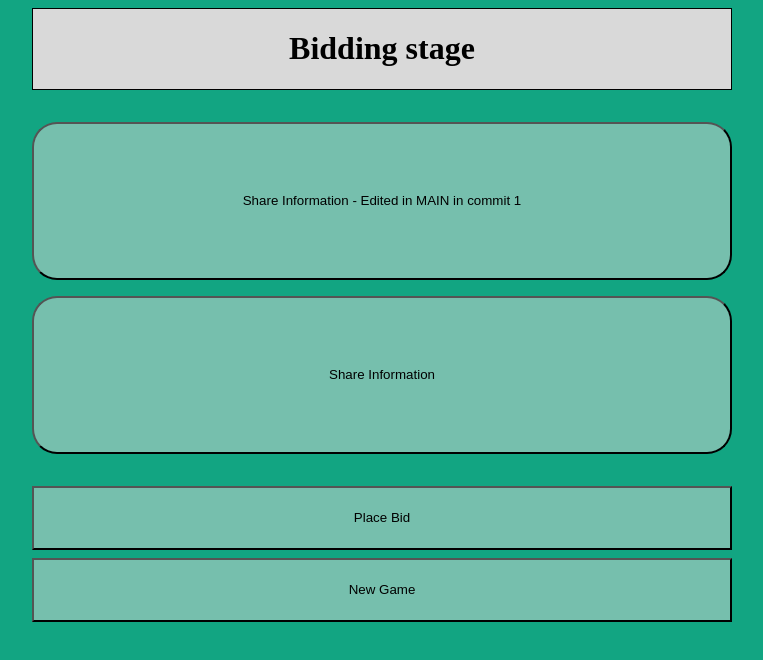
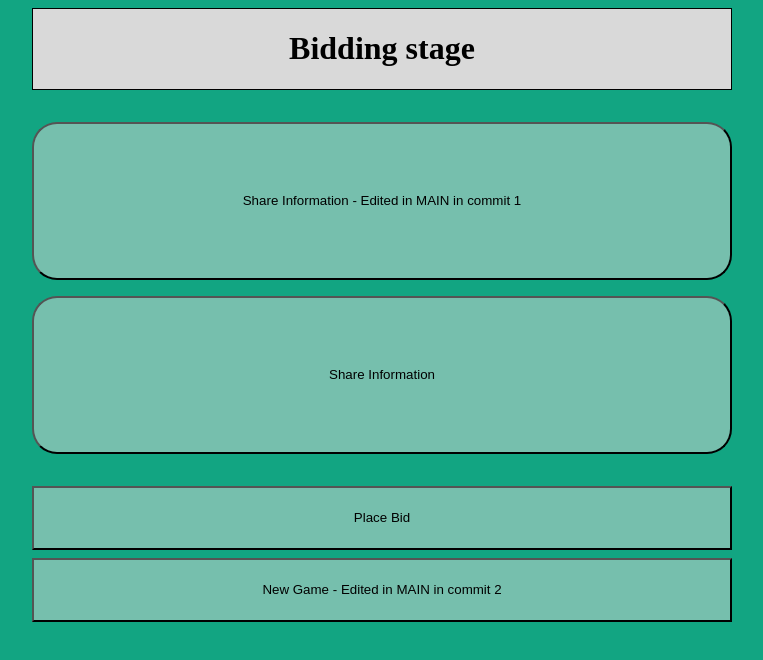
Before and after one commit to emiliagorska/practicing-merge-conflicts, a React (Create React App) app: page / in a window 1280 px wide. Shown: the top 660 px of the page, without its empty margins (258-1021 px from the left). Built offline with nearby package versions, Linux system fonts and the light colour scheme.

Commit message:
main - COMMIT 2

```diff
--- a/src/pages/WelcomeScreen/WelcomeScreen.js
+++ b/src/pages/WelcomeScreen/WelcomeScreen.js
@@ -8,11 +8,11 @@ const WelcomeScreen = () => {
   return (
     <PageWrapper>
       <ShareInfoButton marginBottom="16px">
-        Share Information - Edited in MAIN in commit 1{" "}
+        Share Information - Edited in MAIN in commit 1
       </ShareInfoButton>
       <ShareInfoButton marginBottom="32px">Share Information</ShareInfoButton>
       <ActionButton marginBottom="8px">Place Bid</ActionButton>
-      <ActionButton>New Game</ActionButton>
+      <ActionButton>New Game - Edited in MAIN in commit 2</ActionButton>
     </PageWrapper>
   );
 };
```
